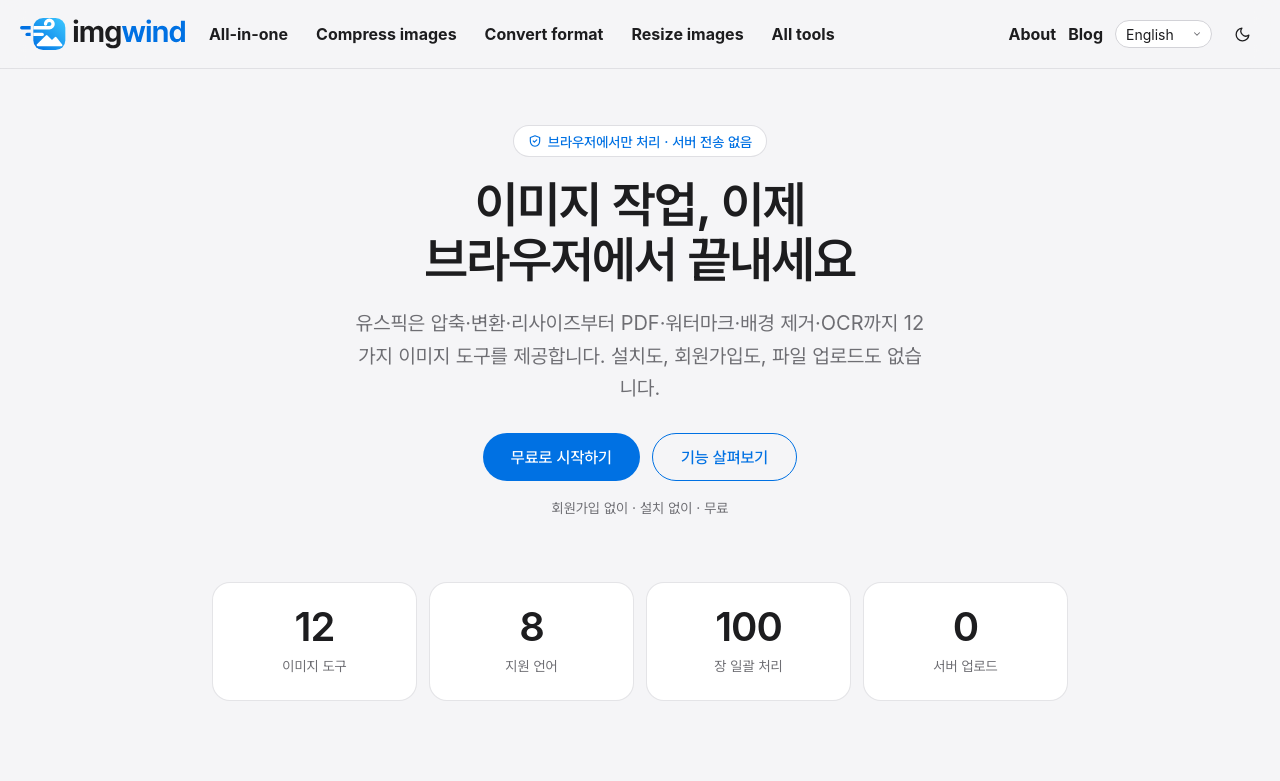
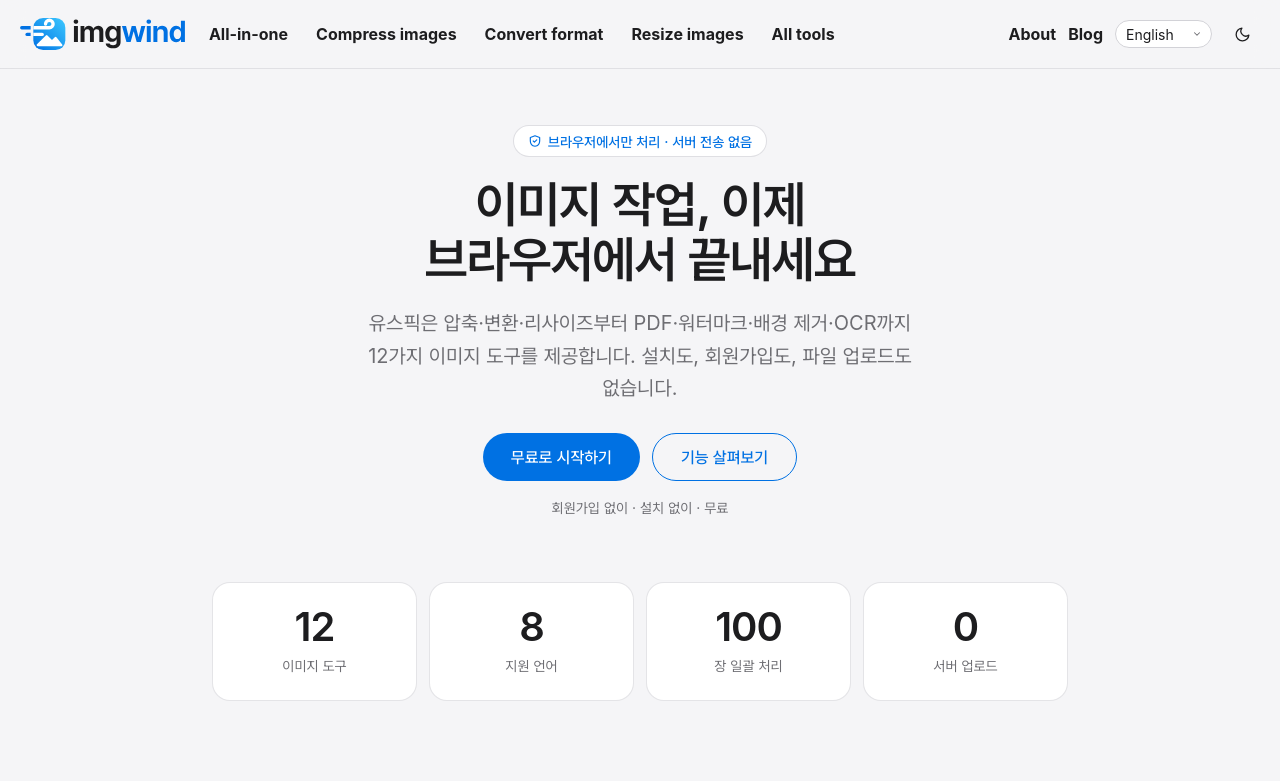
Before and after one commit to yester21/img-wind, a Next.js app: page /en/about in a window 1280 px wide. Shown: the top 781 px of the page. Built offline with nearby package versions, Linux system fonts and the light colour scheme.

Commit message:
서비스 소개: 한글 단어 단위 줄바꿈(break-keep) 적용

```diff
--- a/src/app/[locale]/about/page.tsx
+++ b/src/app/[locale]/about/page.tsx
@@ -109,7 +109,7 @@ export default async function AboutPage({ params }: { params: Promise<{ locale:
   const l = locale as Locale;
 
   return (
-    <div className="pb-6">
+    <div className="pb-6 break-keep">
       {/* HERO */}
       <section className="text-center pt-4 pb-16">
         <span className="inline-flex items-center gap-1.5 rounded-full border border-hairline/70 bg-surface px-3.5 h-8 text-[14px] font-medium text-primary">
```
Also changed, not shown: 74 other files (tests, documents, lock files or other folders).
